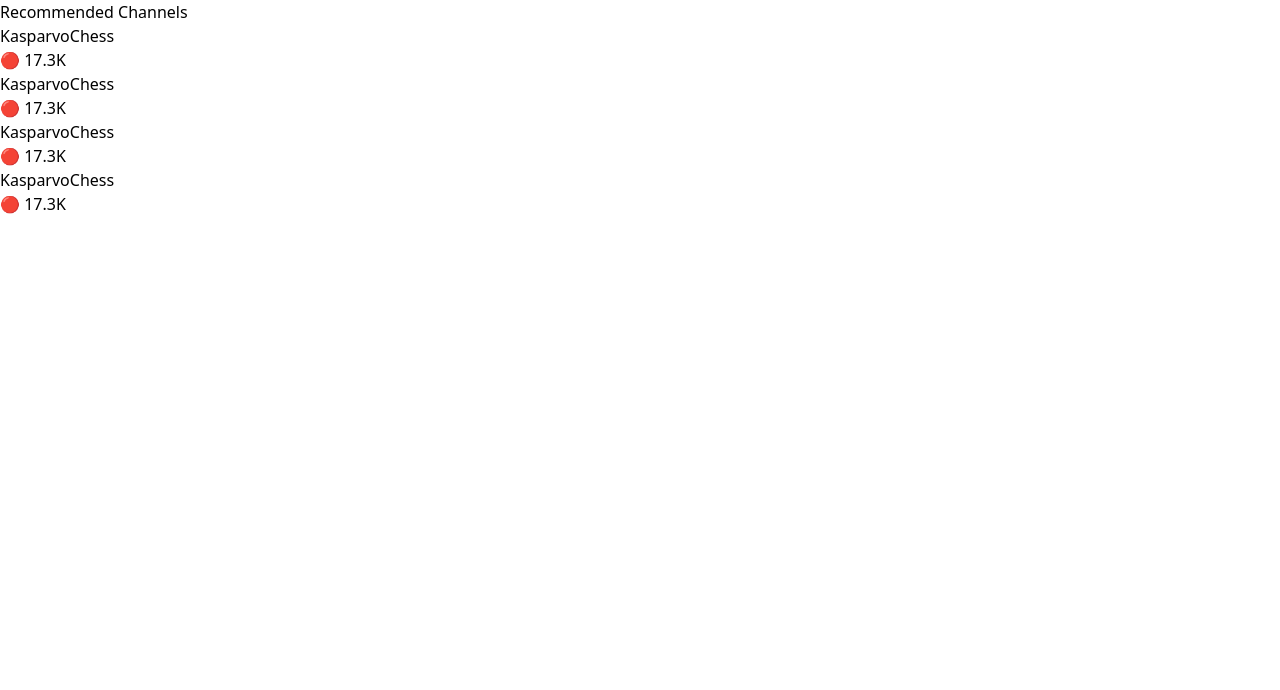
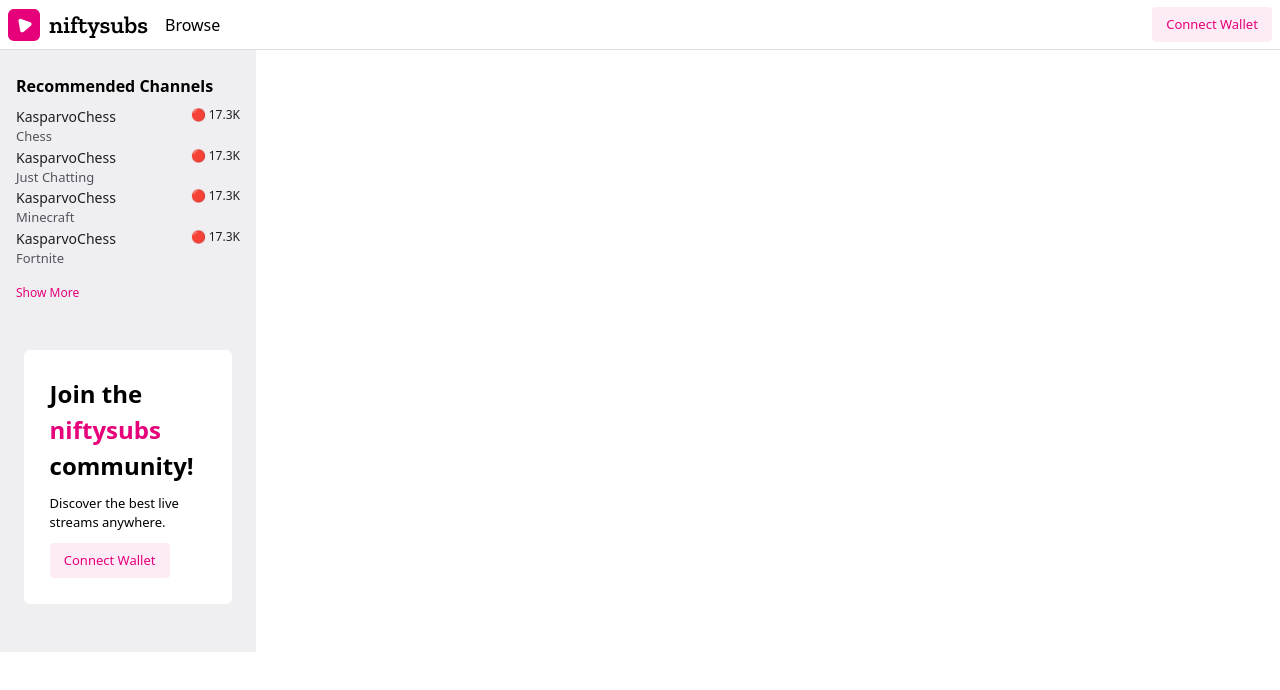
Before and after one commit to NiftySubs/niftysubs, a React (Create React App) app: page / in a window 1280 px wide. Shown: the top 690 px of the page. Built offline with nearby package versions, Linux system fonts and the light colour scheme.

Commit message:
feat added side panel, added navbar

```diff
--- /dev/null
+++ b/src/Components/Components.css
@@ -0,0 +1,19 @@
+.Header{
+    display: flex;
+    flex-direction: row;
+    height: 50px;
+    max-height: 50px;
+    padding: 8px;
+    align-items: center;
+    justify-content: space-between;
+    border-bottom: 1px solid #ddd;
+}
+.headercomp{
+    display: flex;
+    flex-direction: row;
+    align-items: center;
+}
+
+.headerlogo{
+    margin-right: 16px;
+}
--- a/src/Components/Header.js
+++ b/src/Components/Header.js
@@ -1,7 +1,17 @@
+import "./Components.css";
+import niftysubs from '../assets/niftysubs.svg'
 function Header() {
   return (
     <div className="Header">
-      <header className="App-header"></header>
+      <div className="headercomp">
+        <img className="headerlogo" src={niftysubs} alt="Niftysubs Logo"></img>
+
+        <div>Browse</div>
+      </div>
+      <div></div>
+      <div className="headercomp">
+        <div className="connectbuttoncard">Connect Wallet</div>
+      </div>
     </div>
   );
 }
--- a/src/Pages/HomeScreen.css
+++ b/src/Pages/HomeScreen.css
@@ -1,4 +1,64 @@
 .sidepanel{
-    background-color: lightgray;
+    background-color: #EFEFF1;
+    width: 20vw;
+    height: calc(100vh-50px);
+    padding: 16px;
+}
+.sidepaneltitle{
+    font-size: 16px;
+    padding: 8px 0;
+    font-weight: 600;
+}
+.mainpanel{
+    width:70vw;
 
 }
+.artist{
+    display: flex;
+    justify-content: space-between;
+}
+.artistname{
+    font-size: 14px;
+    color:#1F1F23;
+}
+.category{
+    font-size:13px;
+    color:#53535F;
+}
+.watchcount{
+    font-size: 12px;
+    color:#1F1F23;
+}
+.showmore{
+    padding: 16px 0;
+    color:#E6017A;
+    font-size:12px;
+}
+
+.joincard{
+    padding: 2vw;
+    margin: 32px 8px;
+    background-color: #fff;
+    border-radius:6px;
+}
+.connectbuttoncard{
+    padding: 8px;
+    background-color:rgba(230,1,122,0.08);
+    color: #E6017A;
+    font-size: 13px;
+    width: 120px;
+    border-radius:4px;
+    text-align: center;
+}
+.cardsubtitle{
+    margin: 10px 0;
+    font-size: 13px;
+
+}
+.titlecardhighlight{
+    color: #E6017A;
+}
+.cardtitle{
+    font-size: 24px;
+    font-weight: 600;
+}
--- a/src/Pages/HomeScreen.js
+++ b/src/Pages/HomeScreen.js
@@ -4,37 +4,47 @@
   return (
     <div className="HomeScreen">
       <Header />
-      <section classname="sidepanel">
-        <div className="title">Recommended Channels</div>
+      <section className="sidepanel">
+        <div className="sidepaneltitle">Recommended Channels</div>
         <div className="artists">
-          <div classname="artist">
+          <div className="artist">
             <div>
               <div className="artistname">KasparvoChess</div>
-              <div className="category"></div>
+              <div className="category">Chess</div>
             </div>
-            <div>🔴 17.3K</div>
+            <div className="watchcount">🔴 17.3K</div>
           </div>
-          <div classname="artist">
+          <div className="artist">
             <div>
               <div className="artistname">KasparvoChess</div>
-              <div className="category"></div>
+              <div className="category">Just Chatting</div>
             </div>
-            <div>🔴 17.3K</div>
+            <div className="watchcount">🔴 17.3K</div>
           </div>
-          <div classname="artist">
+          <div className="artist">
             <div>
               <div className="artistname">KasparvoChess</div>
-              <div className="category"></div>
+              <div className="category">Minecraft</div>
             </div>
-            <div>🔴 17.3K</div>
+            <div className="watchcount">🔴 17.3K</div>
           </div>
-          <div classname="artist">
+          <div className="artist">
             <div>
               <div className="artistname">KasparvoChess</div>
-              <div className="category"></div>
+              <div className="category">Fortnite</div>
             </div>
-            <div>🔴 17.3K</div>
+            <div className="watchcount">🔴 17.3K</div>
           </div>
+        </div>
+        <div className="showmore">Show More</div>
+        <div className="joincard">
+          <div className="cardtitle">
+            Join the <span className="titlecardhighlight">niftysubs</span> community!
+          </div>
+          <div className="cardsubtitle">
+            Discover the best live streams anywhere.
+          </div>
+          <div className="connectbuttoncard">Connect Wallet</div>
         </div>
       </section>
       <section className="mainsection"></section>
```
Also changed, not shown: src/assets/main.css, src/assets/niftysubs.svg (added).
